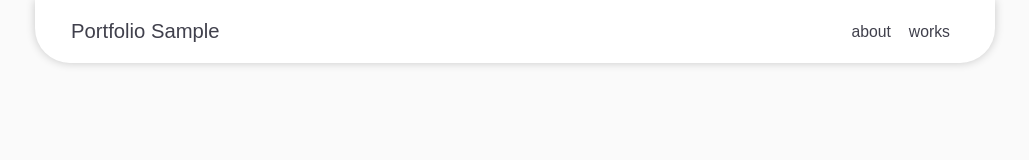
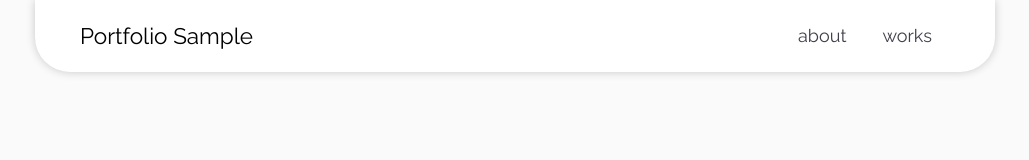
Before and after one commit to AirouTUS/portfolio-app-sample, a plain HTML site: page index.html in a window 1280 px wide. Shown: the whole page, without its empty margins (125-1154 px from the left). Drawn offline with Linux system fonts and the light colour scheme.

Commit message:
サイズ感調整

```diff
--- a/assets/css/app.css
+++ b/assets/css/app.css
@@ -26,11 +26,6 @@ body {
   color: var(--text-main);
 }
 
-a {
-  text-decoration: none;
-  color: var(--text-main);
-}
-
 .size-1 {
   font-size: var(--size-1);
 }
@@ -55,15 +50,22 @@ a {
   z-index: 9;
   display: flex;
   justify-content: space-around;
-  height: 3.5rem;
+  height: 4rem;
+  font-family: "Raleway";
 }
 .header__content {
   margin: 0 32px;
   height: 100%;
-  padding: 0 2rem;
+  padding: 0 2.5rem;
   width: 100%;
   max-width: 960px;
   background-color: white;
   border-radius: 0 0 35px 35px;
   box-shadow: 0px 0px 10px 0px rgba(0, 0, 0, 0.2);
 }
+.header__title {
+  color: black;
+}
+.header__link {
+  padding: 0 1rem;
+}
--- a/assets/css/normalize.css
+++ b/assets/css/normalize.css
@@ -33,7 +33,17 @@ h4,
 h5,
 h6 {
   font-size: 100%;
+  color:inherit;
   font-weight: normal;
+}
+
+span {
+  color: inherit;
+}
+
+a {
+  text-decoration: none;
+  color:inherit;
 }
 
 ul {
--- a/index.html
+++ b/index.html
@@ -4,19 +4,20 @@
   <meta charset="UTF-8">
   <meta name="viewport" content="width=device-width, initial-scale=1.0">
   <title>Portfolio app sample</title>
-  <link rel="stylesheet" href="/assets/css/app.css">
+  <link href="https://fonts.googleapis.com/css2?family=Raleway&display=swap" rel="stylesheet">
+  <link rel="stylesheet" href="./assets/css/app.css">
 </head>
 <body>
   <header class="header">
     <div class="header__content flexbox has-middle has-space-between">
-      <div class="header__title size-2">
+      <div class="header__title size-1">
         <a href="/">Portfolio Sample</a>
       </div>
-      <div class="header__links flexbox size-4">
-        <div class="px-2">
+      <div class="flexbox">
+        <div class="header__link">
           <a href="#">about</a>
         </div>
-        <div class="px-2">
+        <div class="header__link">
           <a href="#">works</a>
         </div>
       </div>
```
